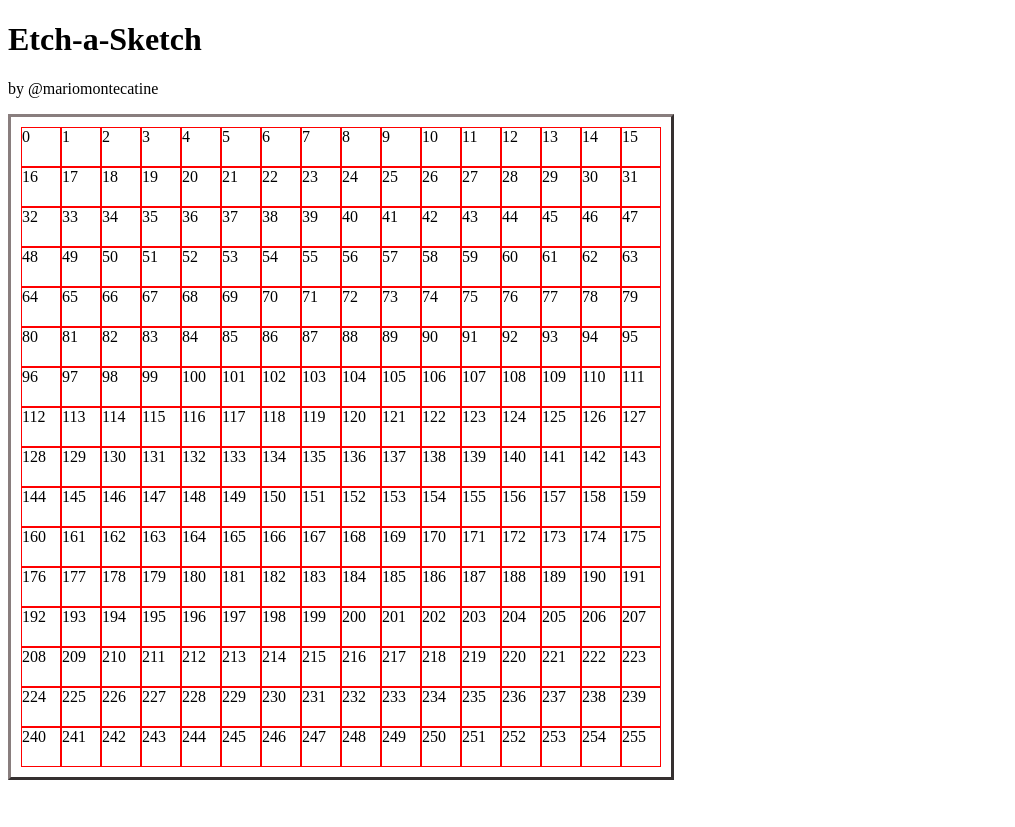
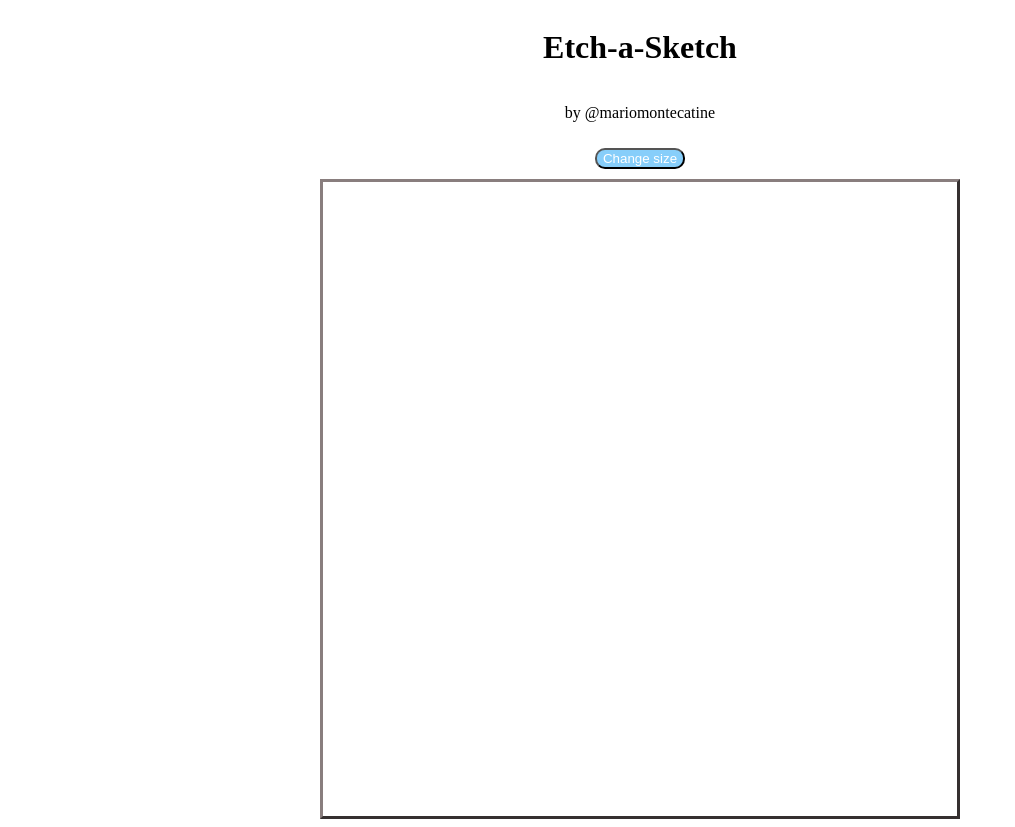
Before and after one commit to mariomontecatine/Etch-a-Sketch, a plain HTML site: page index.html in a window 1280 px wide. Shown: the whole page, without its empty margins (0-1015 px from the left). Before the commit the page ends 800 px from the top, so only its background shows below. Drawn offline with Linux system fonts and the light colour scheme.

Commit message:
Project finished, except for adapting grid size
 Changes to be committed:
	modified:   index.html
	modified:   main.js
	modified:   style.css

```diff
--- a/index.html
+++ b/index.html
@@ -10,10 +10,11 @@
 
 <body>
     <script defer src="main.js"></script>
-    <header>
+    <header id="header">
     <h1>Etch-a-Sketch</h1>
     <p>by @mariomontecatine</p>
     </header>
+    <div id="controls"></div>
     <div id="container"></div>
 </body>
 
--- a/main.js
+++ b/main.js
@@ -1,9 +1,13 @@
 const container = document.querySelector("#container");
 let gridSize = 16;
-// Iterating to create the 16x16 divs grid
+displayGrid();
+
+// Iterating to create the gridSizeXgridSize divs grid
+function displayGrid() {
+    container.innerHTML = "";
+
     for (let i = 0; i < (gridSize * gridSize); i++) {
         const containerElement = document.createElement("div");
-    containerElement.textContent = `${i}`;
         containerElement.classList.add("containerElement");
         containerElement.addEventListener("mouseover", () => {
             containerElement.setAttribute("style", "background-color: beige;");
@@ -11,3 +15,18 @@ for (let i = 0; i < (gridSize * gridSize); i++) {
 
         container.appendChild(containerElement);
     }
+}
+const controls = document.querySelector("#controls");
+const changeGridSizeButton = document.createElement("button");
+changeGridSizeButton.textContent = "Change size";
+changeGridSizeButton.classList.add("changeGridSizeButton");
+
+controls.appendChild(changeGridSizeButton);
+
+
+
+changeGridSizeButton.addEventListener("click", () => {
+    const sizeChosePrompt = window.prompt("Enter the size that you want (<=100)");
+    gridSize = sizeChosePrompt;
+    displayGrid();
+}, false);
--- a/style.css
+++ b/style.css
@@ -1,3 +1,10 @@
+body {
+    display: flex;
+    flex-direction: column;
+    justify-content: center;
+    align-items: center;
+}
+
 #container {
     display: flex;
     justify-content: center;
@@ -6,10 +13,24 @@
     height: 640px;
     padding: 10px;
     border: 3px outset rgb(137, 126, 126);
+    box-sizing: border-box;
 }
 
 .containerElement {
     flex: 0 0 calc(100% / 16);
     box-sizing: border-box;
-    border: 1px solid red;
 }
+
+.changeGridSizeButton {
+    border-radius: 10px;
+    background-color: lightskyblue;
+    color: white;
+    margin: 10px;
+}
+
+header {
+    display: flex;
+    flex-direction: column;
+    justify-content: center;
+    align-items: center;
+}
```
Lines whose indentation alone changed are shown as unchanged.
